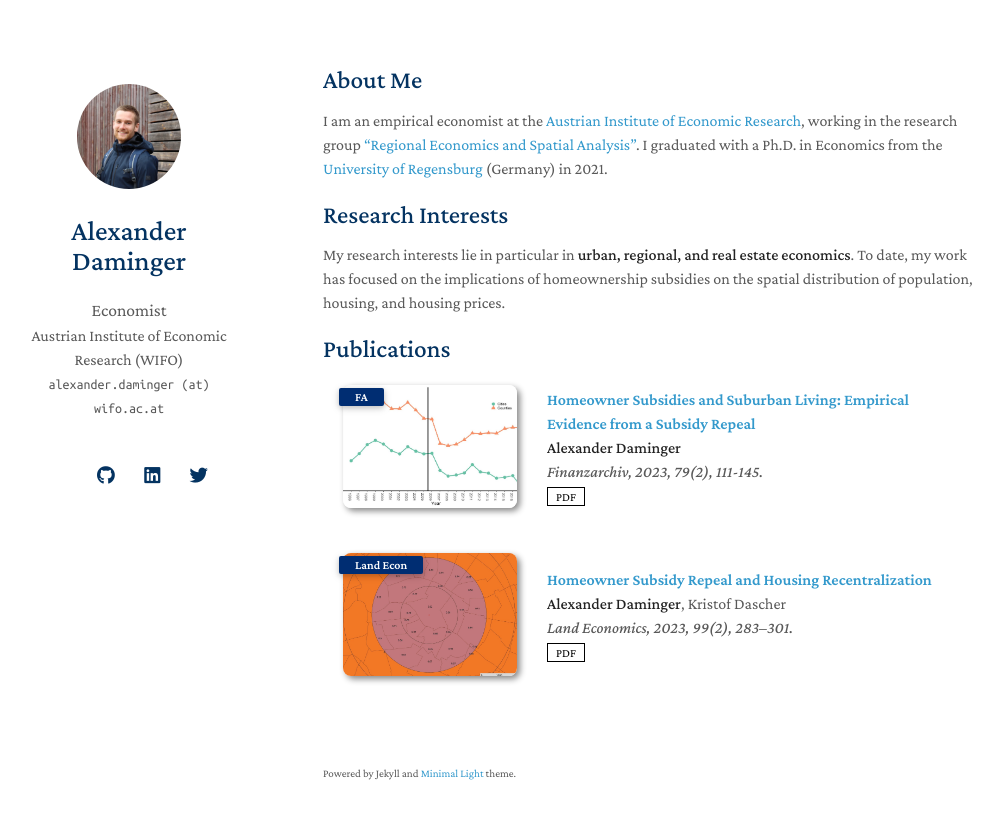
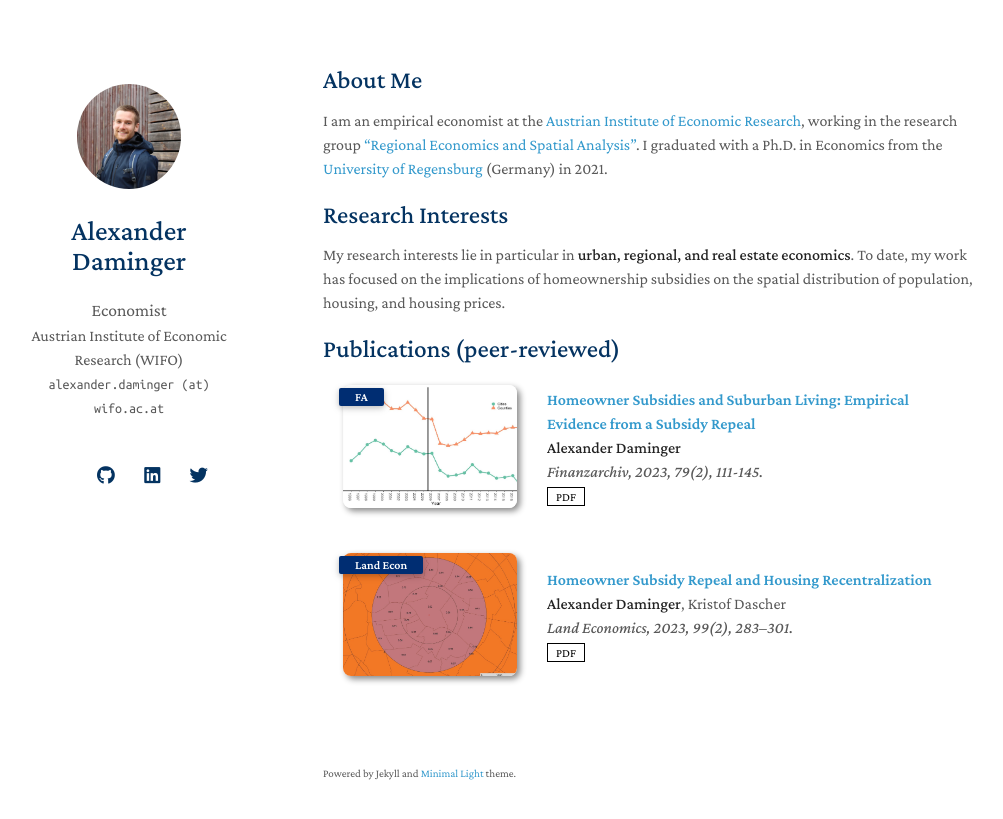
Before and after one commit to alexdaminger/alexdaminger.github.io, a Jekyll site: the page built from index.md, in a window 1280 px wide. Shown: the top 819 px of the page, without its empty margins (147-1150 px from the left). Built offline with Jekyll 4.4.1, drawn with Linux system fonts in a browser that asks for light colours; nearby versions of some CDN libraries; a style sheet for code colours, icons or effects is not loaded; our own code applies the rules of GitHub Pages for plain Markdown files.

Commit message:
Update publications.md

```diff
--- a/_includes/publications.md
+++ b/_includes/publications.md
@@ -1,4 +1,4 @@
-<h2 id="publications" style="margin: 2px 0px -15px;">Publications</h2>
+<h2 id="publications" style="margin: 2px 0px -15px;">Publications (peer-reviewed)</h2>
 
 <div class="publications">
 <ol class="bibliography">
```
